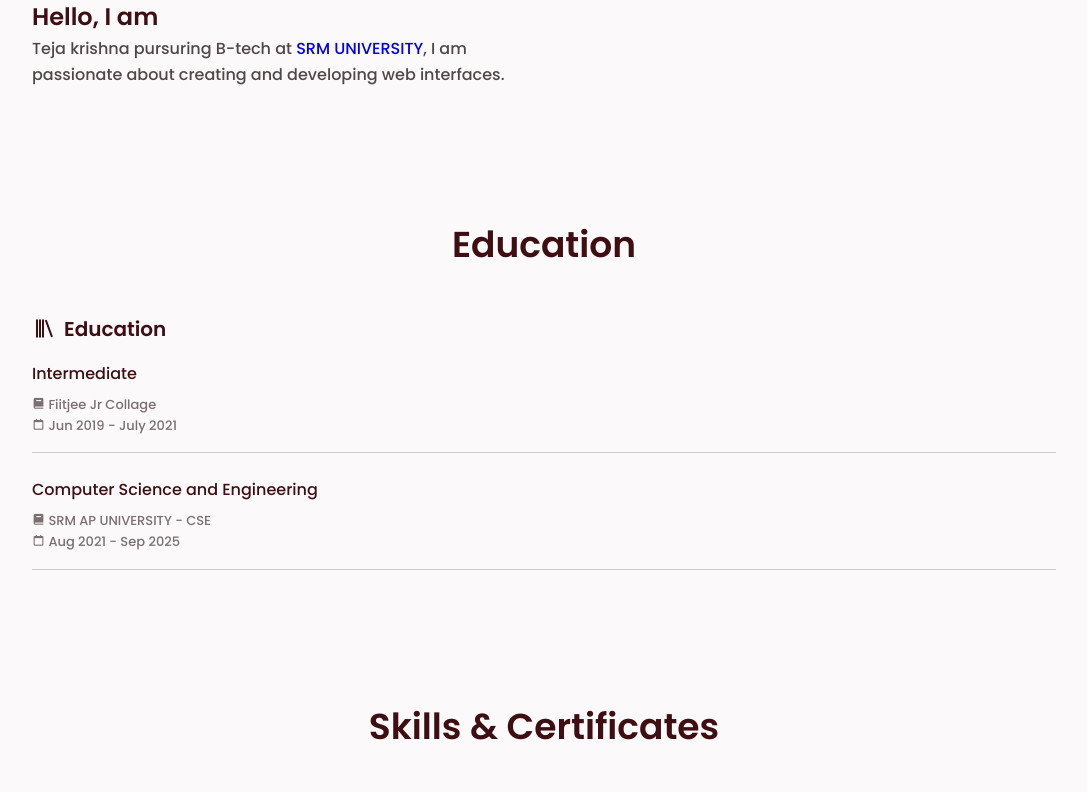
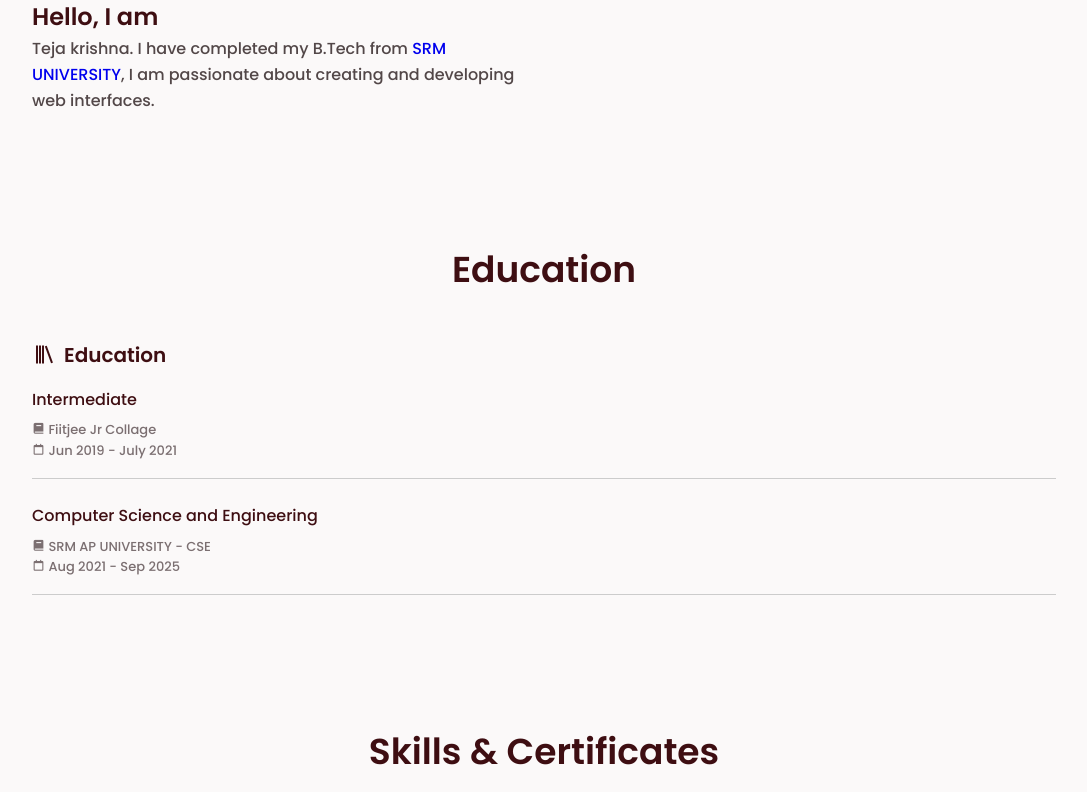
Before and after one commit to Tejakrishna2003/Portfolio, a plain HTML site: page index.html in a window 1280 px wide. Shown: the part 6532-7324 px from the top of the page, without its empty margins (96-1183 px from the left). Drawn offline with nearby package versions, Linux system fonts and the light colour scheme.

Commit message:
chnaged few lines in index page

```diff
--- a/index.html
+++ b/index.html
@@ -441,7 +441,7 @@
                 <h2 class="section-title">About Me</h2>
                 <div class="about__container bd-grid">
                         <div class="about__data bd-grid">
-                            <p class="about__desc"><span>Hello, I am <br> </span>Teja krishna pursuring B-tech at <a href="https://srmap.edu.in/"> SRM UNIVERSITY</a>, I am passionate about creating and developing web interfaces. </p>
+                            <p class="about__desc"><span>Hello, I am <br> </span>Teja krishna. I have completed my B.Tech from<a href="https://srmap.edu.in/"> SRM UNIVERSITY</a>, I am passionate about creating and developing web interfaces. </p>
                             <!-- <p>With years of experience in web design and development.</p> -->
 
                         </div>
```
